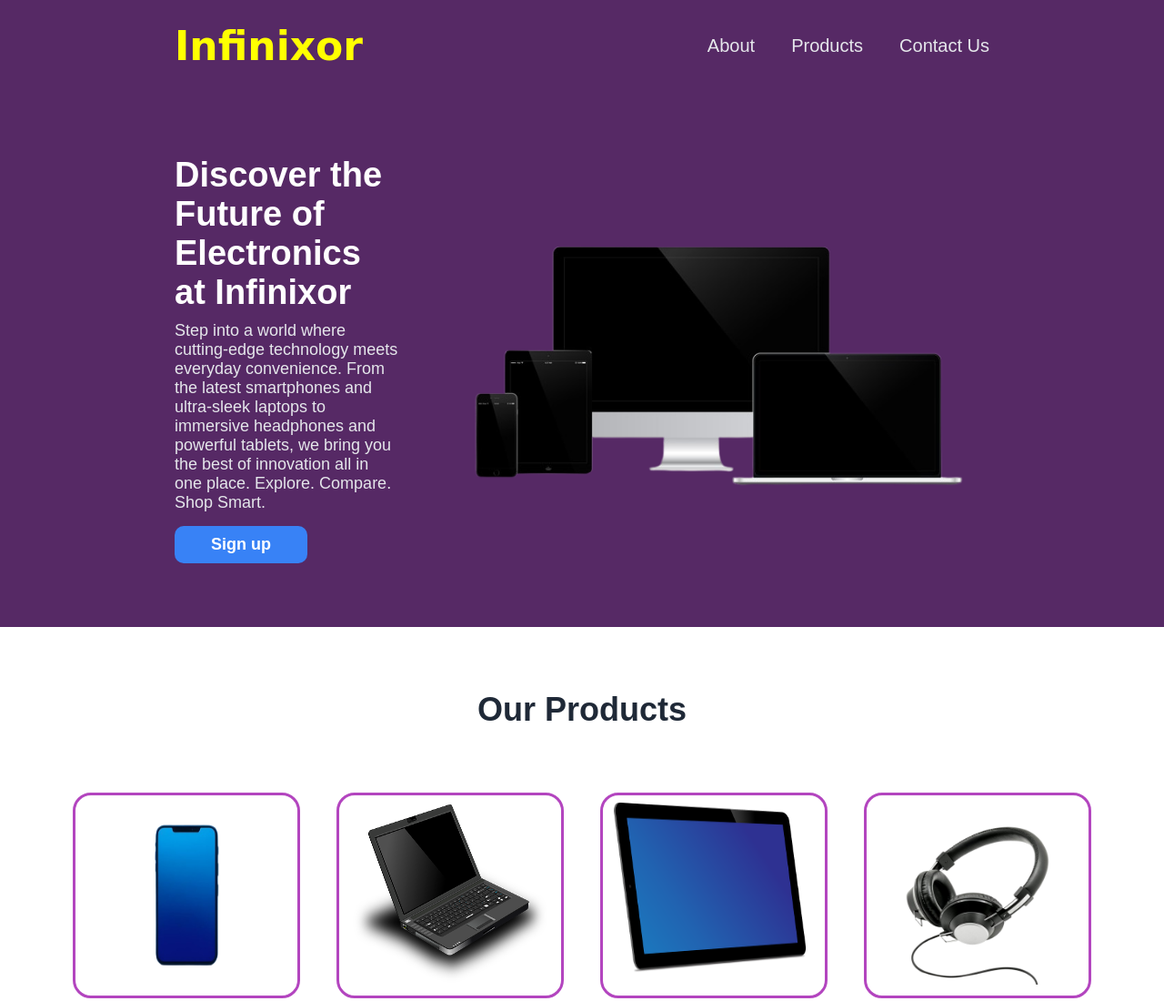
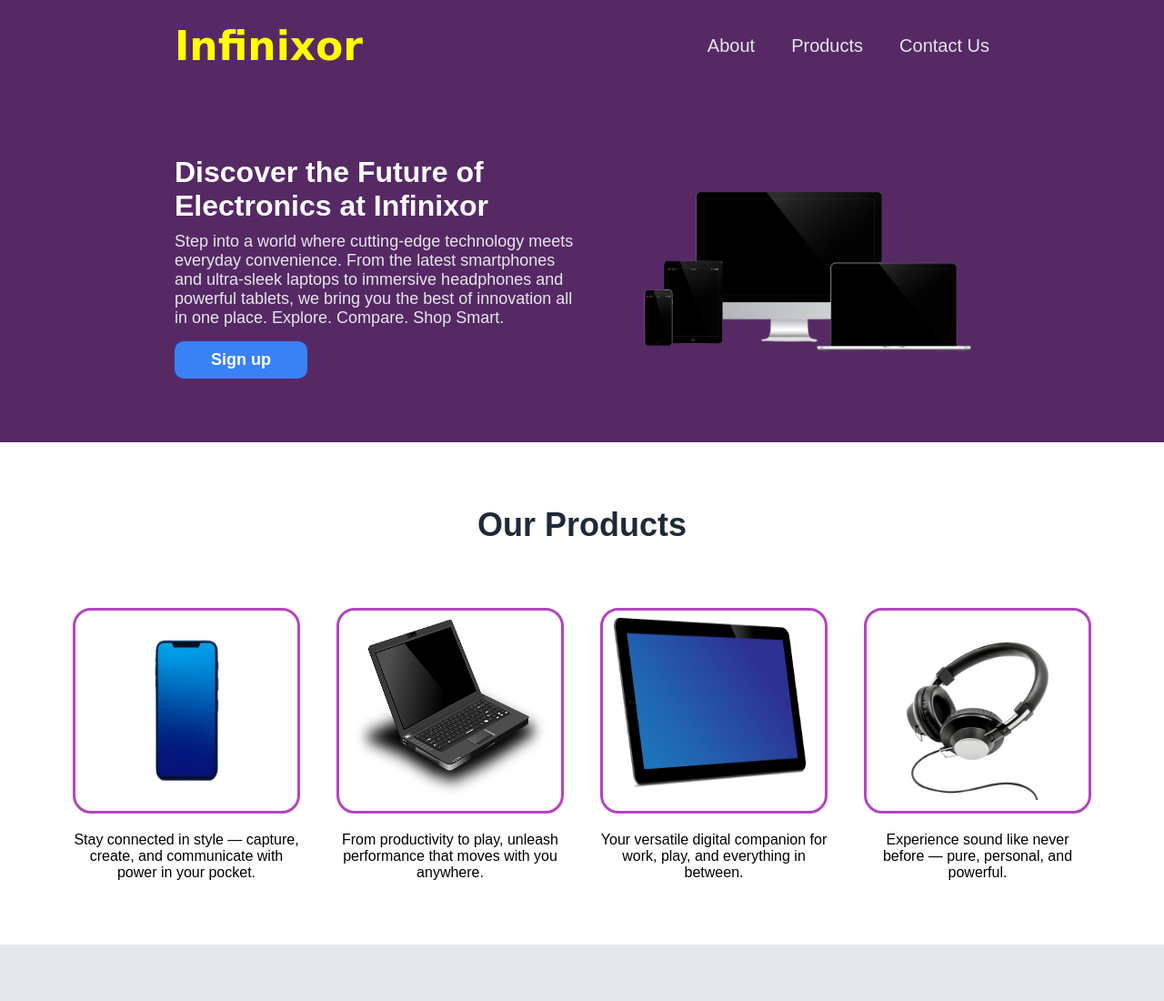
Before and after one commit to vinoothna20/odin-landing-page, a plain HTML site: page index.html in a window 1280 px wide. Shown: the top 1100 px of the page at 91% size. Drawn offline with Linux system fonts and the light colour scheme; a web font is replaced by a local one.

Commit message:
change banner design

```diff
--- a/style.css
+++ b/style.css
@@ -1,4 +1,4 @@
-@import url('https://fonts.googleapis.com/css2?family=Edu+AU+VIC+WA+NT+Arrows:wght@400..700&family=Winky+Rough:ital,wght@0,300..900;1,300..900&display=swap');
+@import url("https://fonts.googleapis.com/css2?family=Edu+AU+VIC+WA+NT+Arrows:wght@400..700&family=Winky+Rough:ital,wght@0,300..900;1,300..900&display=swap");
 
 * {
   font-family: "Winky Rough", sans-serif;
@@ -6,7 +6,6 @@
   padding: 0;
   box-sizing: border-box;
 }
-
 
 header {
   display: flex;
@@ -47,17 +46,16 @@ header li:hover {
 }
 
 .hero-content {
-    width: 550px;
+  width: 50%;
 }
 
 .hero-content h2 {
-    font-size: 38px;
+  font-size: 2rem;
   margin-bottom: 10px;
 }
 
-
 .hero-img {
-    width: 600px;
+  width: 45%;
 }
 
 .hero-content p {
@@ -104,12 +102,12 @@ header li:hover {
   text-align: center;
 }
 
-.img-cont img{
+.img-cont img {
   width: 220px;
   height: 200px;
 }
 
-.card div{
+.card div {
   border: 3px solid rgb(179 69 191);
   border-radius: 20px;
   margin-bottom: 20px;
@@ -139,7 +137,7 @@ header li:hover {
 .quote-cont .author {
   color: #1f2937;
   font-size: 22px;
-   text-align:end;
+  text-align: end;
   font-weight: bold;
 }
 
```
Lines whose indentation alone changed are shown as unchanged.
